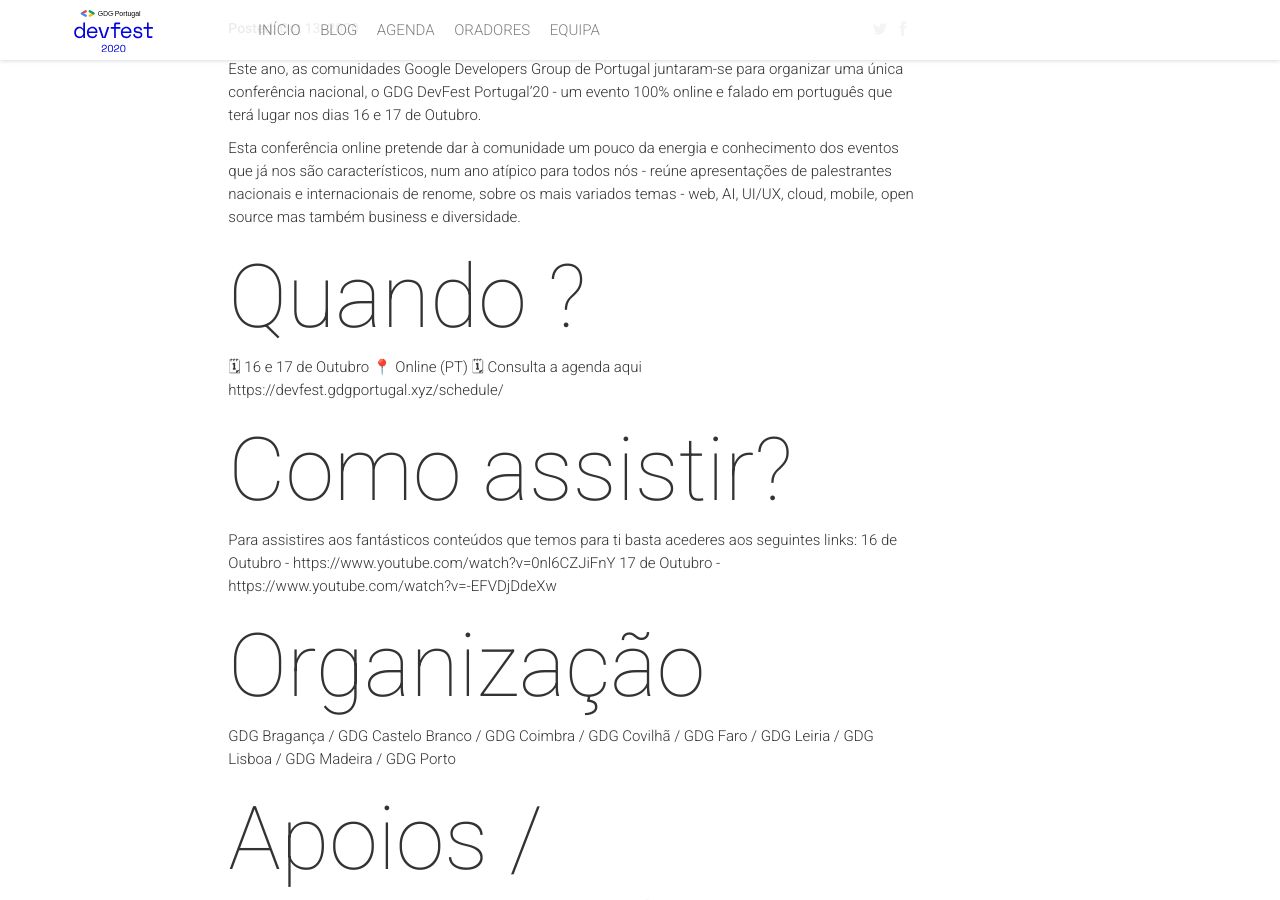
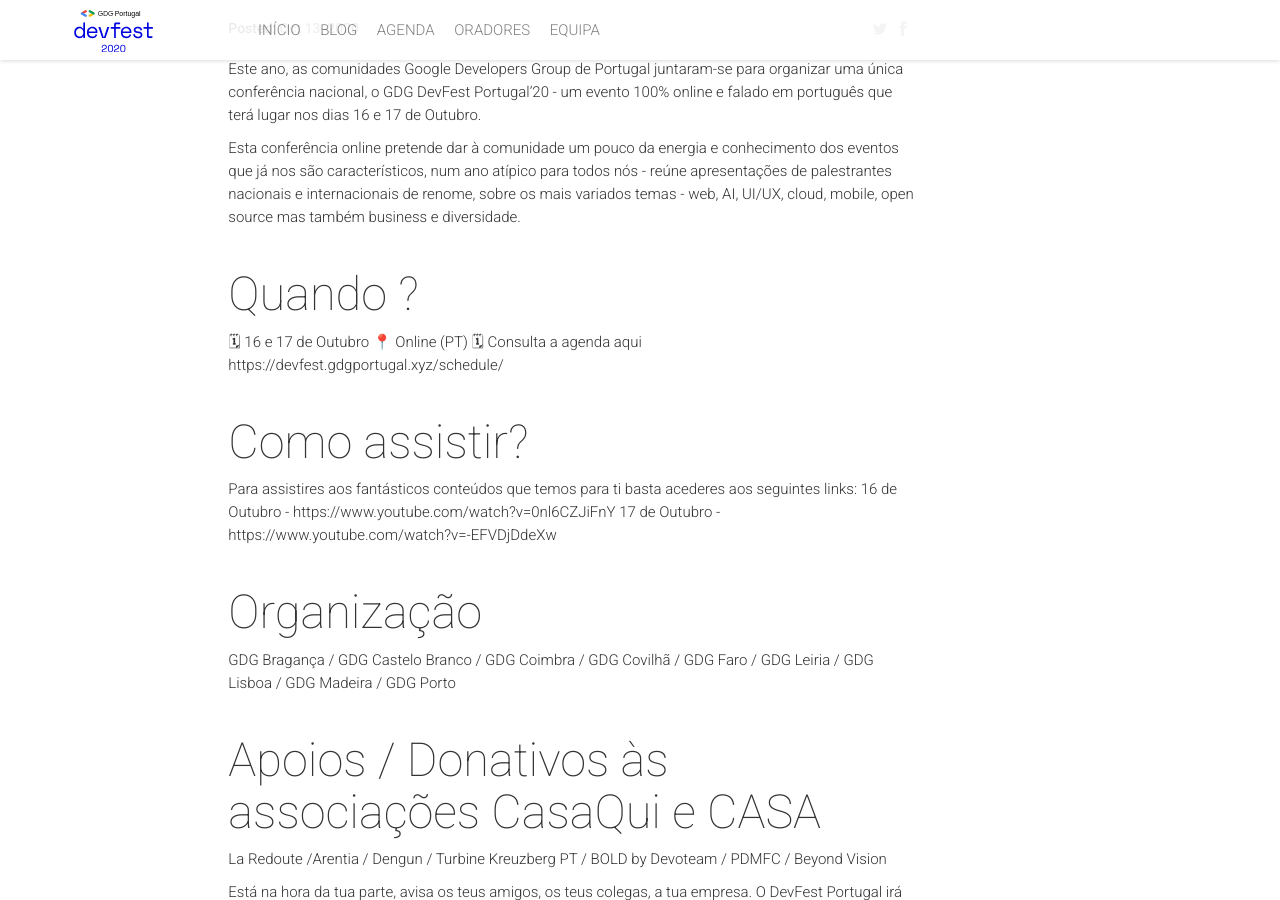
Before and after one commit to GDGPortugal/devFestPT-2020, a Jekyll site: the page built from _posts/2020-10-13-devfest-portugal-live.markdown, in a window 1280 px wide and 900 px high, scrolled down 428 px. Built offline with Jekyll 4.4.1, drawn with Linux system fonts in a browser that asks for light colours; nearby versions of some CDN libraries; comment, search, counter and statistics services are not loaded.

```diff
--- a/_posts/2020-10-13-devfest-portugal-live.markdown
+++ b/_posts/2020-10-13-devfest-portugal-live.markdown
@@ -9,23 +9,23 @@ Este ano, as comunidades Google Developers Group de Portugal juntaram-se para or
 
 Esta conferência online pretende dar à comunidade um pouco da energia e conhecimento dos eventos que já nos são característicos, num ano atípico para todos nós  - reúne apresentações de palestrantes nacionais e internacionais de renome, sobre os mais variados temas - web, AI, UI/UX, cloud, mobile, open source mas também business e diversidade.
 
-## Quando ?
+#### Quando ?
 🗓 16 e 17 de Outubro
 📍 Online (PT)
 🗓  Consulta a agenda aqui  https://devfest.gdgportugal.xyz/schedule/
 
-## Como assistir?
+#### Como assistir?
 
 Para assistires aos fantásticos conteúdos que temos para ti basta acederes aos seguintes links:
 16 de Outubro - https://www.youtube.com/watch?v=0nl6CZJiFnY
 17 de Outubro - https://www.youtube.com/watch?v=-EFVDjDdeXw
 
 
-## Organização
+#### Organização
 GDG Bragança / GDG Castelo Branco / GDG Coimbra / GDG Covilhã / GDG Faro / GDG Leiria / GDG Lisboa / GDG Madeira / GDG Porto
 
 
-## Apoios / Donativos às associações CasaQui e CASA
+#### Apoios / Donativos às associações CasaQui e CASA
 La Redoute /Arentia / Dengun / Turbine Kreuzberg PT / BOLD by Devoteam / PDMFC / Beyond Vision
 
 
```
Also changed, not shown: _data/partners.yml (+6 -2 lines), img/partners/PDMFC.png (added), img/partners/beyond-vision.png (added), img/partners/dengun.svg (added), img/partners/turbine.png (added).
